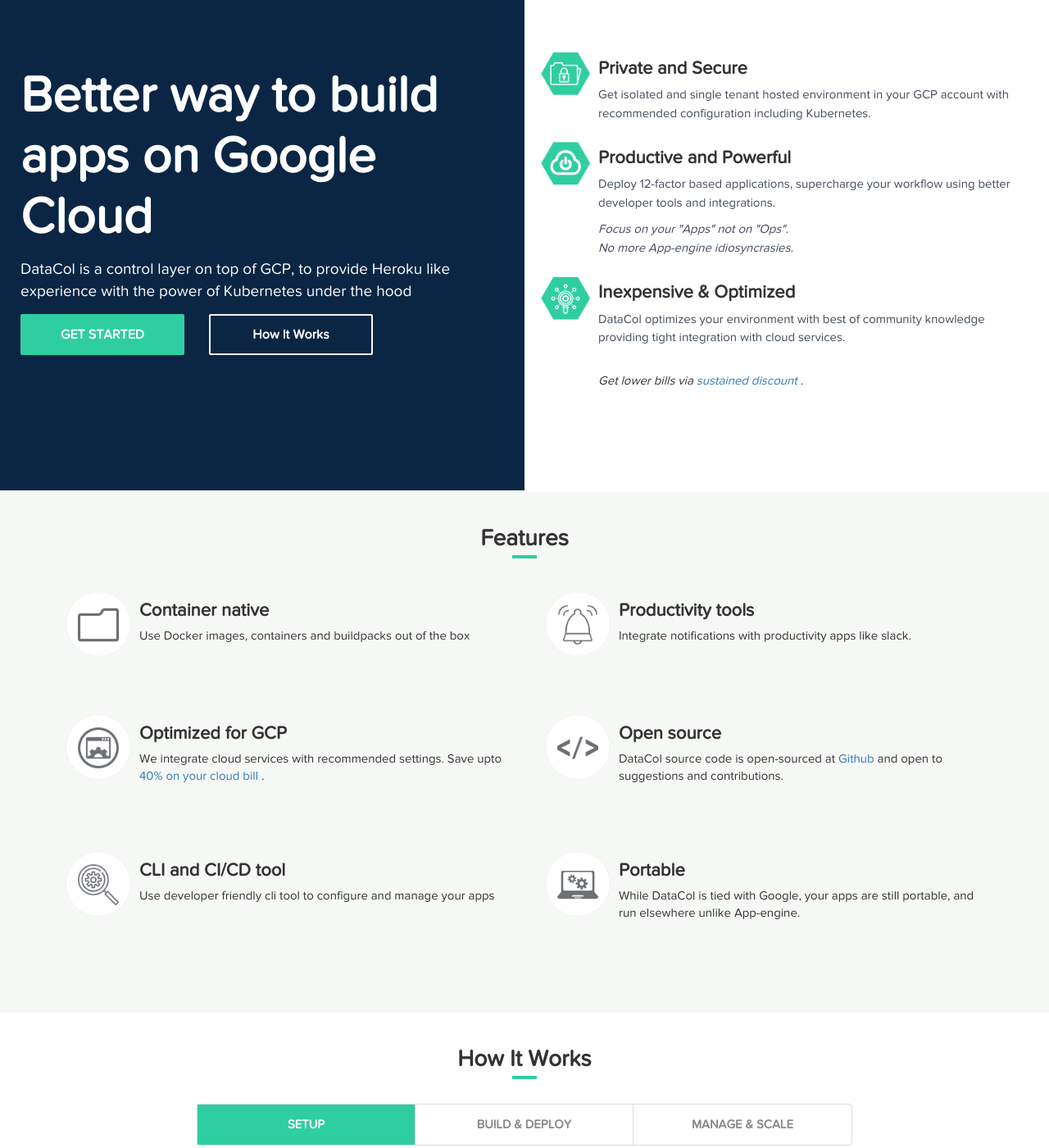
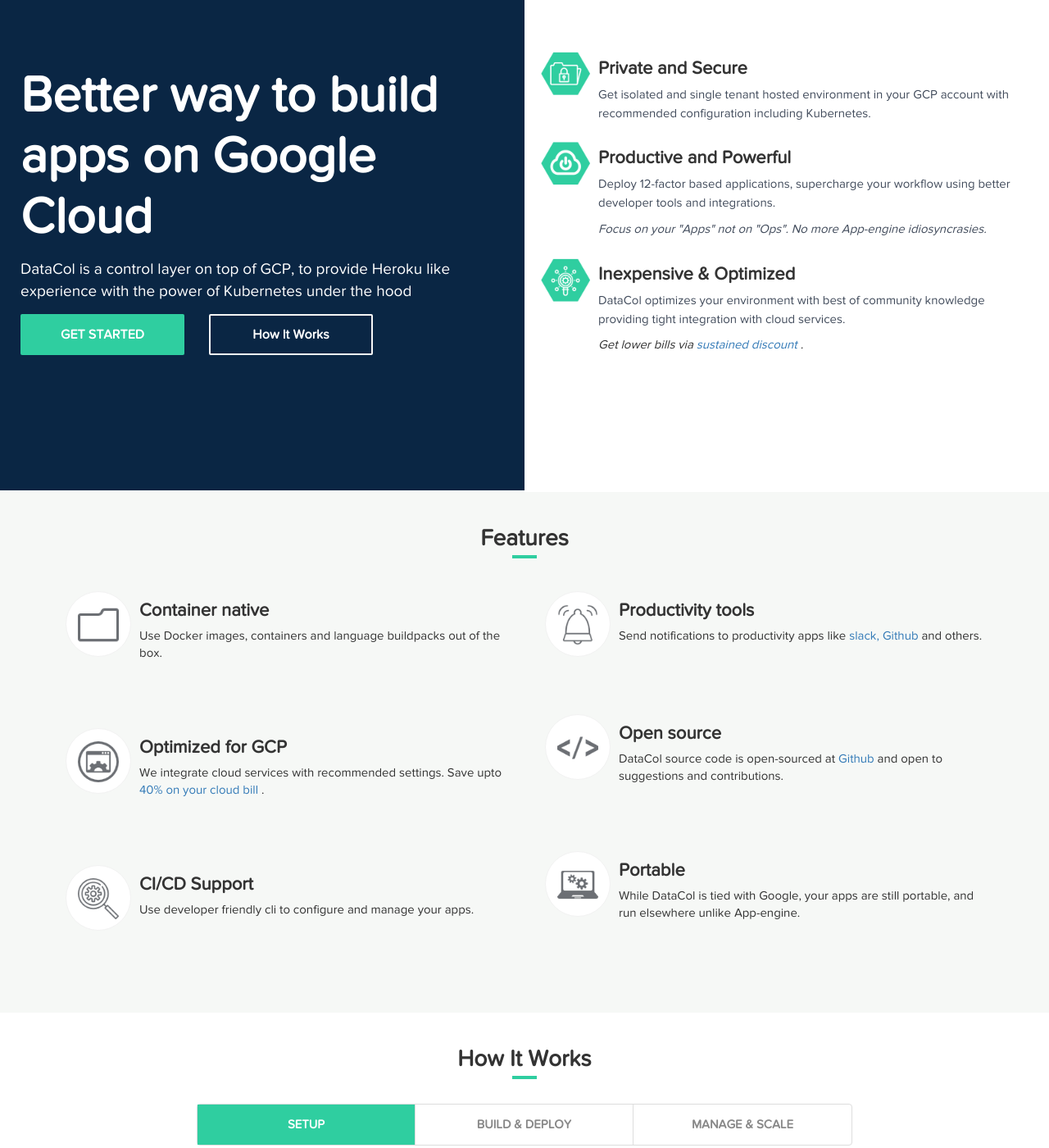
Before and after one commit to datacol-io/datacol-io.github.io, a Jekyll site: the page built from index.html, in a window 1280 px wide and 1400 px high. Shown: the whole window at 82% size. Built offline with Jekyll 4.4.1, drawn with Linux system fonts in a browser that asks for light colours; comment, search, counter and statistics services are not loaded.

Commit message:
textual changes for features

```diff
--- a/_layouts/landing-page.html
+++ b/_layouts/landing-page.html
@@ -41,7 +41,7 @@
             <div class="why-item-txt">
     					<h4>Productive and Powerful</h4>
     					<p>Deploy 12-factor based applications, supercharge your workflow using better developer tools and integrations.</p>
-  					  <p><i> Focus on your "Apps" not on "Ops". <br> No more App-engine idiosyncrasies. </i></p>
+  					  <p><i> Focus on your "Apps" not on "Ops". No more App-engine idiosyncrasies. </i></p>
             </div>
   				</div>
 
@@ -51,7 +51,7 @@
             <div class="why-item-txt">
     					<h4>Inexpensive & Optimized </h4>
     					<p>{{site.title}} optimizes your environment with best of community knowledge providing tight integration with cloud services.</p>
-    					<br> <i> Get lower bills via <a href="https://cloud.google.com/compute/pricing"> sustained discount </a>. </i>
+    					<i> Get lower bills via <a href="https://cloud.google.com/compute/pricing" target="_blank"> sustained discount </a>. </i>
             </div>
   				</div>
 
--- a/index.html
+++ b/index.html
@@ -1,8 +1,6 @@
 ---
 layout: landing-page
 ---
-
-
 
 <section class="features-wraper section">
 	<div class="container">
@@ -13,7 +11,7 @@ layout: landing-page
 					<span class="feature-item-icon"><img src="/images/folder.png" alt="" /></span>
 					<div class="feature-item-msg">
 						<h4>Container native</h4>
-						<p>Use Docker images, containers and buildpacks out of the box</p>
+						<p>Use Docker images, containers and language buildpacks out of the box. </p>
 					</div>
 				</div>
 				<div class="feature-item">
@@ -26,8 +24,8 @@ layout: landing-page
 				<div class="feature-item">
 					<span class="feature-item-icon"><img src="/images/configure-tool.png" alt="" /></span>
 					<div class="feature-item-msg">
-						<h4>CLI and CI/CD tool</h4>
-						<p>Use developer friendly cli tool to configure and manage your apps</p>
+						<h4>CI/CD Support</h4>
+						<p>Use developer friendly cli to configure and manage your apps.</p>
 					</div>
 				</div>
 			</div>
@@ -37,7 +35,8 @@ layout: landing-page
 					<span class="feature-item-icon"><img src="/images/productivity-tools.png" alt="" /></span>
 					<div class="feature-item-msg">
 						<h4>Productivity tools</h4>
-						<p>Integrate notifications with productivity apps like slack.</p>
+						<p>Send notifications to productivity apps like <a href="https://slack.com" target="_blank">slack, </a>
+						<a href="https://github.com" target="_blank"> Github</a> and others.</p>
 					</div>
 				</div>
 				<div class="feature-item">
```
